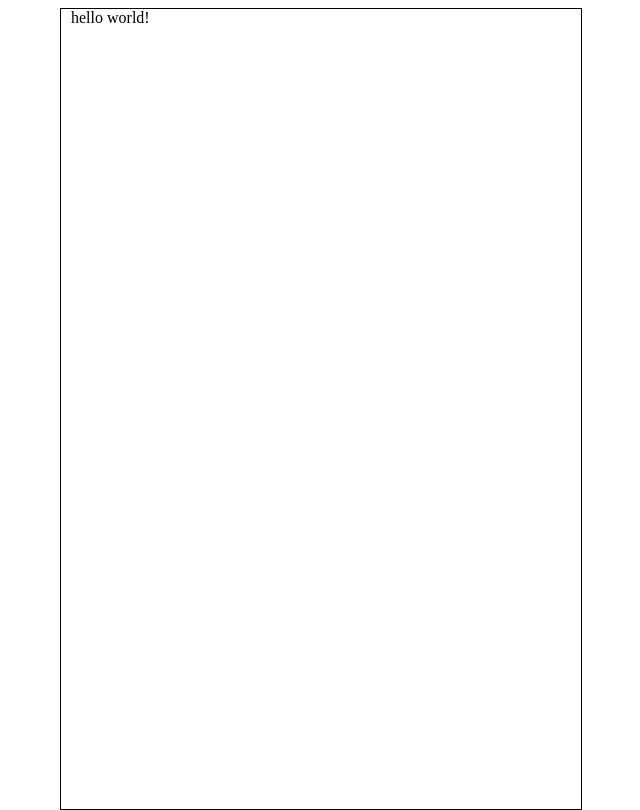
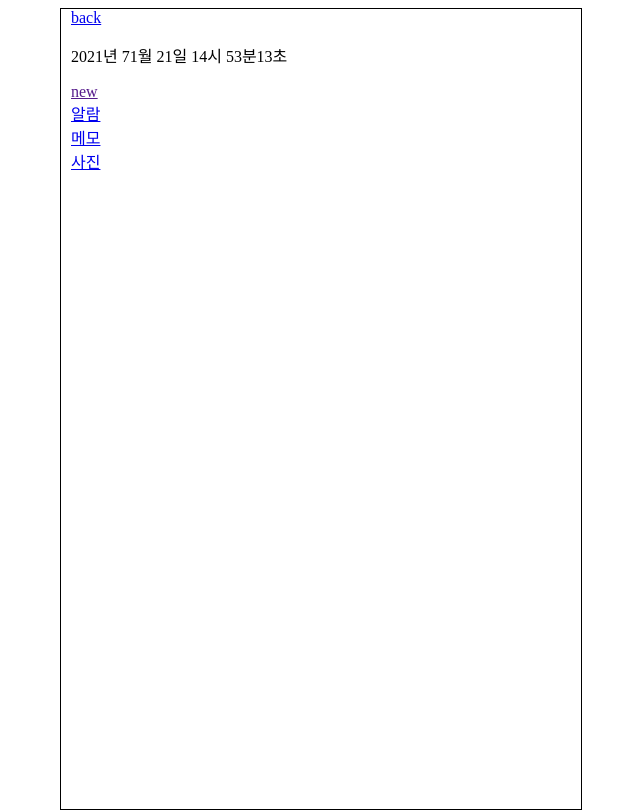
Before and after one commit to jeonghyeon-k/Smartphone-Emulation, a website built with webpack: page index.html in a window 1280 px wide. Shown: the whole page, without its empty margins (319-959 px from the left). Built offline with nearby package versions, Linux system fonts and the light colour scheme.

Commit message:
env : SPA를 위해 '#'를 사용하여 라우팅 설정

```diff
--- a/index.html
+++ b/index.html
@@ -16,7 +16,10 @@
 
   <body>
     <div class="container">
-      hello world!
+      <!-- Header root (always visible) -->
+      <header id="header_root"></header>
+      <!-- Page root (content rendered based on URL) -->
+      <main id="page_root"></main>
     </div>
   </body>
 </html>
--- a/index.js
+++ b/index.js
@@ -1,19 +1,57 @@
+// Import pages, components and helper functions.
 import Home from './views/pages/Home.js';
+import Alarm from './views/pages/Alarm.js';
+import Photo from './views/pages/Photos.js';
+import ItemShow from './views/pages/PhotoShow.js';
+import Memo from './views/pages/Memo.js';
 import Error404 from './views/pages/Error404.js';
 
+import Navbar from './views/components/Navbar.js';
 
+import { parseRequestUrl } from './services/utils.js';
+
+// List of supported routes. Any url other than these will render 404 page.
 const routes = {
   '/': Home,
+  '/alarm': Alarm,
+  '/photos': Photo,
+  '/photos/:id': ItemShow,
+  '/memo': Memo
 };
 
+/**
+ * The router code. Takes a URL, checks against the list of
+ * supported routes and then renders the corresponding content page.
+ */
+const router = async () => {
+  // Lazy load view element:
+  const header = null || document.getElementById('header_root');
+  const content = null || document.getElementById('page_root');
 
-const router = async () => {
+  // Render the header of the page.
+  header.innerHTML = await Navbar.render();
+  await Navbar.after_render();
 
+  // Destructure the parsed URl from the addressbar.
+  const { resource, id, verb } = parseRequestUrl();
+
+  // Parse the URL and if it has an id part, change it with the string ":id".
+  const parsedUrl =
+    (resource ? '/' + resource : '/') +
+    (id ? '/:id' : '') +
+    (verb ? '/' + verb : '');
+
+  // Render the page from map of supported routes or render 404 page.
   const page = routes[parsedUrl] || Error404;
   content.innerHTML = await page.render();
   await page.after_render();
 };
 
+/**
+ * Add event listeners
+ */
+
+// Listen on hash change.
 window.addEventListener('hashchange', router);
 
 // Listen on page load.
```
